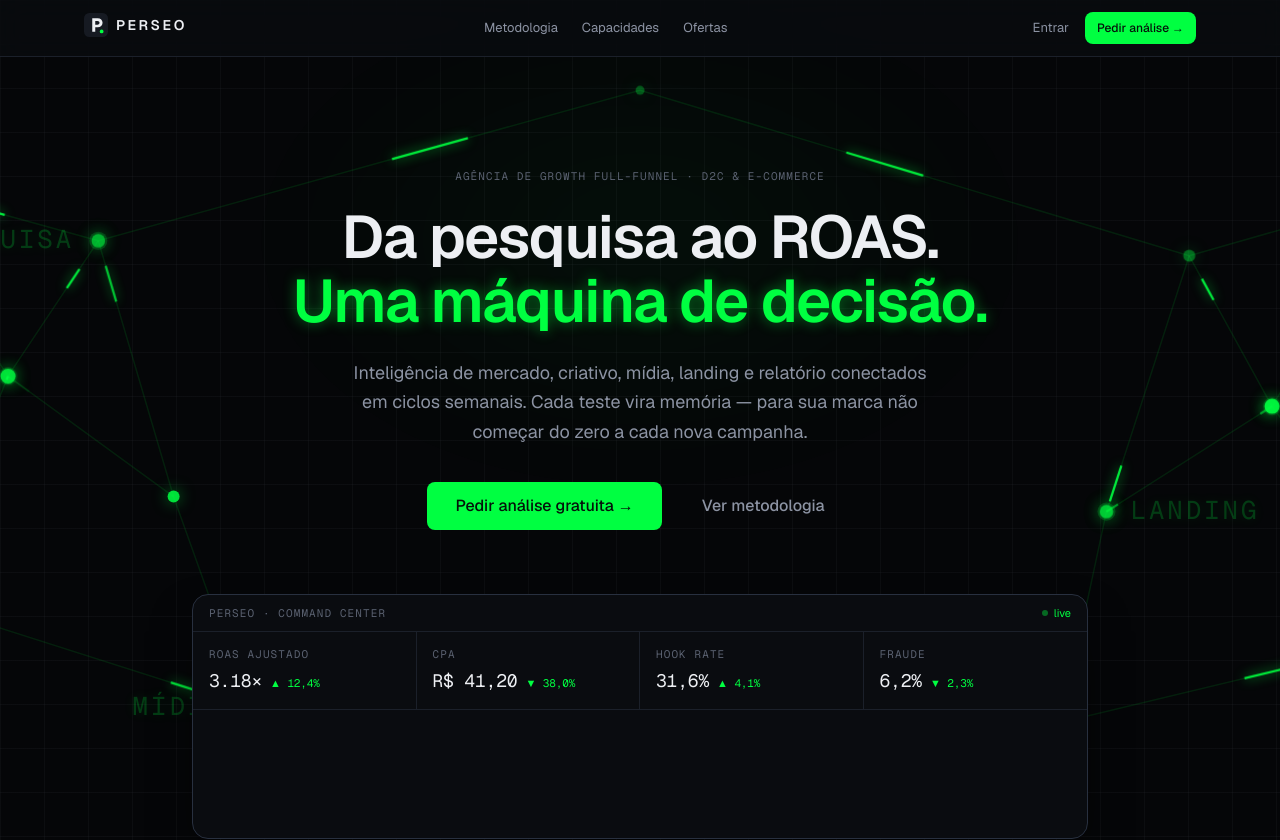
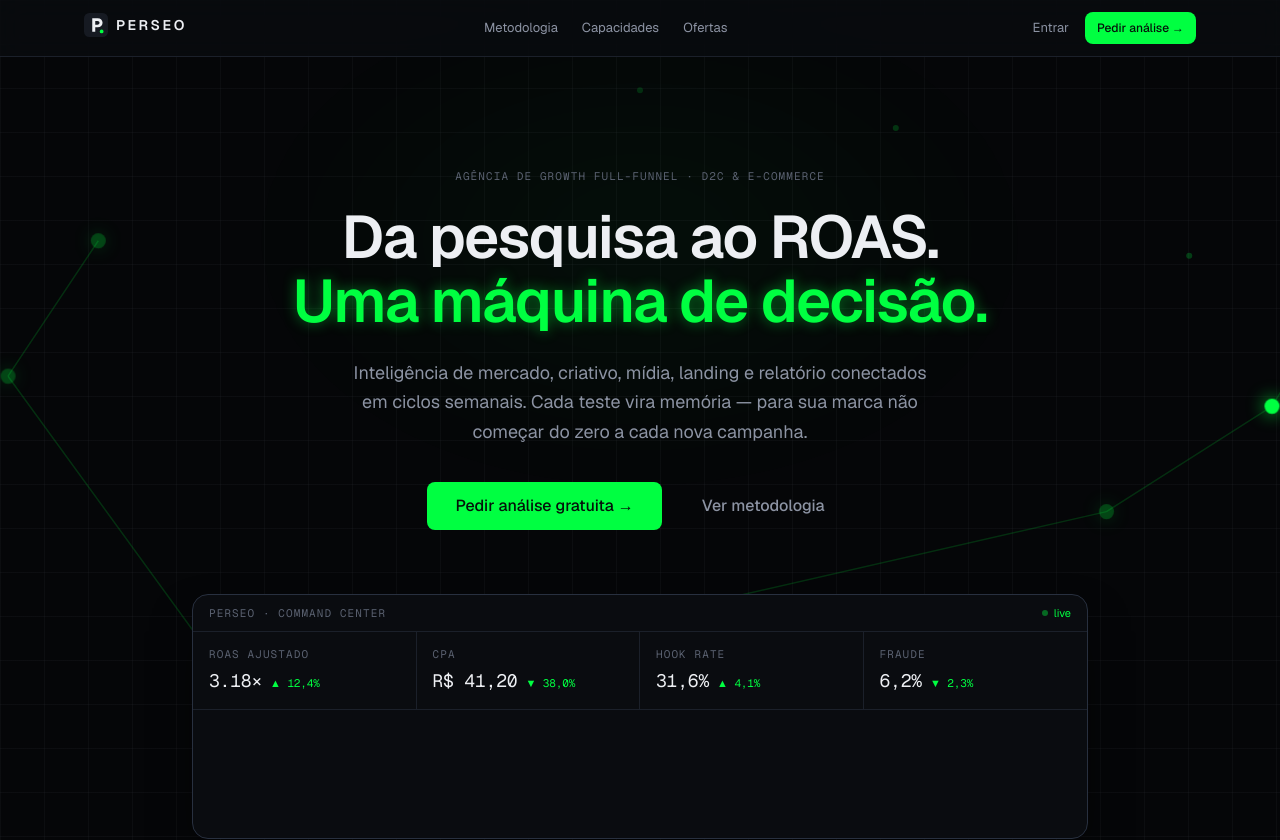
Before and after one commit to Eternorms/Perseo-Web, a Next.js app: page / in a window 1280 px wide. Shown: the top 840 px of the page. Built offline with nearby package versions, Linux system fonts and the light colour scheme; no server answers.

Commit message:
feat(landing): hero v04 — trilha logica do funil com pulso sequencial + rotulos azuis menores invisiveis ate acender

```diff
--- a/src/app/(public)/page.tsx
+++ b/src/app/(public)/page.tsx
@@ -50,83 +50,47 @@ function Hero() {
       />
       <div className="mem-graph pointer-events-none absolute inset-0" aria-hidden>
         <svg viewBox="0 0 1200 600" fill="none" preserveAspectRatio="xMidYMid slice" className="h-full w-full" style={{ overflow: "visible" }}>
-          <line className="mem-edge" x1="95" y1="120" x2="240" y2="160" />
-          <line className="mem-edge" x1="95" y1="120" x2="180" y2="250" />
-          <line className="mem-edge" x1="240" y1="160" x2="180" y2="250" />
-          <line className="mem-edge" x1="240" y1="160" x2="290" y2="330" />
-          <line className="mem-edge" x1="180" y1="250" x2="290" y2="330" />
-          <line className="mem-edge" x1="180" y1="250" x2="120" y2="400" />
-          <line className="mem-edge" x1="120" y1="400" x2="340" y2="470" />
-          <line className="mem-edge" x1="290" y1="330" x2="340" y2="470" />
-          <line className="mem-edge" x1="240" y1="160" x2="600" y2="60" />
-          <line className="mem-edge" x1="600" y1="60" x2="965" y2="170" />
-          <line className="mem-edge" x1="1105" y1="130" x2="965" y2="170" />
-          <line className="mem-edge" x1="965" y1="170" x2="1020" y2="270" />
-          <line className="mem-edge" x1="1105" y1="130" x2="1020" y2="270" />
-          <line className="mem-edge" x1="1020" y1="270" x2="910" y2="340" />
-          <line className="mem-edge" x1="965" y1="170" x2="910" y2="340" />
-          <line className="mem-edge" x1="910" y1="340" x2="880" y2="480" />
-          <line className="mem-edge" x1="1020" y1="270" x2="1130" y2="420" />
-          <line className="mem-edge" x1="880" y1="480" x2="1130" y2="420" />
-          <line className="mem-edge" x1="340" y1="470" x2="680" y2="545" />
-          <line className="mem-edge" x1="680" y1="545" x2="880" y2="480" />
-          <line className="mem-flow" pathLength="1" style={{ animationDelay: "0s" }} x1="95" y1="120" x2="240" y2="160" />
-          <line className="mem-flow" pathLength="1" style={{ animationDelay: "0.5s" }} x1="95" y1="120" x2="180" y2="250" />
-          <line className="mem-flow" pathLength="1" style={{ animationDelay: "1s" }} x1="240" y1="160" x2="180" y2="250" />
-          <line className="mem-flow" pathLength="1" style={{ animationDelay: "1.5s" }} x1="240" y1="160" x2="290" y2="330" />
-          <line className="mem-flow" pathLength="1" style={{ animationDelay: "2s" }} x1="180" y1="250" x2="290" y2="330" />
-          <line className="mem-flow" pathLength="1" style={{ animationDelay: "2.5s" }} x1="180" y1="250" x2="120" y2="400" />
-          <line className="mem-flow" pathLength="1" style={{ animationDelay: "3s" }} x1="120" y1="400" x2="340" y2="470" />
-          <line className="mem-flow" pathLength="1" style={{ animationDelay: "3.5s" }} x1="290" y1="330" x2="340" y2="470" />
-          <line className="mem-flow" pathLength="1" style={{ animationDelay: "4s" }} x1="240" y1="160" x2="600" y2="60" />
-          <line className="mem-flow" pathLength="1" style={{ animationDelay: "0.25s" }} x1="600" y1="60" x2="965" y2="170" />
-          <line className="mem-flow" pathLength="1" style={{ animationDelay: "0.75s" }} x1="1105" y1="130" x2="965" y2="170" />
-          <line className="mem-flow" pathLength="1" style={{ animationDelay: "1.25s" }} x1="965" y1="170" x2="1020" y2="270" />
-          <line className="mem-flow" pathLength="1" style={{ animationDelay: "1.75s" }} x1="1105" y1="130" x2="1020" y2="270" />
-          <line className="mem-flow" pathLength="1" style={{ animationDelay: "2.25s" }} x1="1020" y1="270" x2="910" y2="340" />
-          <line className="mem-flow" pathLength="1" style={{ animationDelay: "2.75s" }} x1="965" y1="170" x2="910" y2="340" />
-          <line className="mem-flow" pathLength="1" style={{ animationDelay: "3.25s" }} x1="910" y1="340" x2="880" y2="480" />
-          <line className="mem-flow" pathLength="1" style={{ animationDelay: "3.75s" }} x1="1020" y1="270" x2="1130" y2="420" />
-          <line className="mem-flow" pathLength="1" style={{ animationDelay: "4.25s" }} x1="880" y1="480" x2="1130" y2="420" />
-          <line className="mem-flow" pathLength="1" style={{ animationDelay: "1.1s" }} x1="340" y1="470" x2="680" y2="545" />
-          <line className="mem-flow" pathLength="1" style={{ animationDelay: "2.1s" }} x1="680" y1="545" x2="880" y2="480" />
-          <circle className="mem-node" style={{ animationDelay: "0s" }} cx="95" cy="120" r="4" />
-          <circle className="mem-node" style={{ animationDelay: "0.5s" }} cx="180" cy="250" r="5" />
-          <circle className="mem-node" style={{ animationDelay: "1s" }} cx="120" cy="400" r="3.5" />
-          <circle className="mem-node" style={{ animationDelay: "1.5s" }} cx="290" cy="330" r="4" />
-          <circle className="mem-node" style={{ animationDelay: "2s" }} cx="240" cy="160" r="4.5" />
-          <circle className="mem-node" style={{ animationDelay: "2.5s" }} cx="340" cy="470" r="3.5" />
-          <circle className="mem-node" style={{ animationDelay: "0.3s" }} cx="1105" cy="130" r="4" />
-          <circle className="mem-node" style={{ animationDelay: "0.8s" }} cx="1020" cy="270" r="5" />
-          <circle className="mem-node" style={{ animationDelay: "1.3s" }} cx="1130" cy="420" r="3.5" />
-          <circle className="mem-node" style={{ animationDelay: "1.8s" }} cx="910" cy="340" r="4.5" />
-          <circle className="mem-node" style={{ animationDelay: "2.3s" }} cx="965" cy="170" r="4" />
-          <circle className="mem-node" style={{ animationDelay: "2.8s" }} cx="880" cy="480" r="3.5" />
-          <circle className="mem-node" style={{ animationDelay: "3.2s" }} cx="600" cy="60" r="3" />
-          <circle className="mem-node" style={{ animationDelay: "0.6s" }} cx="680" cy="545" r="3" />
-          <g className="mem-step" style={{ animationDelay: "0s" }}>
-            <circle className="mem-step-dot" cx="240" cy="160" r="6" />
-            <text className="mem-step-label" x="224" y="165" textAnchor="end">PESQUISA</text>
+          <circle className="mem-node" style={{ animationDelay: "0s" }} cx="95" cy="120" r="2.5" />
+          <circle className="mem-node" style={{ animationDelay: "1.4s" }} cx="120" cy="400" r="2.5" />
+          <circle className="mem-node" style={{ animationDelay: "0.7s" }} cx="600" cy="60" r="2" />
+          <circle className="mem-node" style={{ animationDelay: "2.1s" }} cx="680" cy="545" r="2" />
+          <circle className="mem-node" style={{ animationDelay: "1.1s" }} cx="1130" cy="420" r="2.5" />
+          <circle className="mem-node" style={{ animationDelay: "2.8s" }} cx="965" cy="170" r="2" />
+          <circle className="mem-node" style={{ animationDelay: "1.8s" }} cx="450" cy="545" r="2" />
+          <circle className="mem-node" style={{ animationDelay: "0.4s" }} cx="770" cy="85" r="2" />
+          <line className="mem-path" x1="240" y1="160" x2="180" y2="250" />
+          <line className="mem-path" x1="180" y1="250" x2="340" y2="470" />
+          <line className="mem-path" x1="340" y1="470" x2="910" y2="340" />
+          <line className="mem-path" x1="910" y1="340" x2="1020" y2="270" />
+          <line className="mem-path" x1="1020" y1="270" x2="1105" y2="130" />
+          <line className="mem-path-flow" pathLength="1" style={{ animationDelay: "0.4s" }} x1="240" y1="160" x2="180" y2="250" />
+          <line className="mem-path-flow" pathLength="1" style={{ animationDelay: "1.7s" }} x1="180" y1="250" x2="340" y2="470" />
+          <line className="mem-path-flow" pathLength="1" style={{ animationDelay: "3s" }} x1="340" y1="470" x2="910" y2="340" />
+          <line className="mem-path-flow" pathLength="1" style={{ animationDelay: "4.3s" }} x1="910" y1="340" x2="1020" y2="270" />
+          <line className="mem-path-flow" pathLength="1" style={{ animationDelay: "5.6s" }} x1="1020" y1="270" x2="1105" y2="130" />
+          <g>
+            <circle className="mem-step-dot" style={{ animationDelay: "0s" }} cx="240" cy="160" r="5" />
+            <text className="mem-step-label" style={{ animationDelay: "0s" }} x="226" y="164" textAnchor="end">PESQUISA</text>
           </g>
-          <g className="mem-step" style={{ animationDelay: "1.1s" }}>
-            <circle className="mem-step-dot" cx="180" cy="250" r="6" />
-            <text className="mem-step-label" x="164" y="255" textAnchor="end">CRIATIVO</text>
+          <g>
+            <circle className="mem-step-dot" style={{ animationDelay: "1.3s" }} cx="180" cy="250" r="5" />
+            <text className="mem-step-label" style={{ animationDelay: "1.3s" }} x="166" y="254" textAnchor="end">CRIATIVO</text>
           </g>
-          <g className="mem-step" style={{ animationDelay: "2.2s" }}>
-            <circle className="mem-step-dot" cx="340" cy="470" r="6" />
-            <text className="mem-step-label" x="324" y="475" textAnchor="end">MÍDIA</text>
+          <g>
+            <circle className="mem-step-dot" style={{ animationDelay: "2.6s" }} cx="340" cy="470" r="5" />
+            <text className="mem-step-label" style={{ animationDelay: "2.6s" }} x="326" y="474" textAnchor="end">MÍDIA</text>
           </g>
-          <g className="mem-step" style={{ animationDelay: "3.3s" }}>
-            <circle className="mem-step-dot" cx="910" cy="340" r="6" />
-            <text className="mem-step-label" x="926" y="345" textAnchor="start">LANDING</text>
+          <g>
+            <circle className="mem-step-dot" style={{ animationDelay: "3.9s" }} cx="910" cy="340" r="5" />
+            <text className="mem-step-label" style={{ animationDelay: "3.9s" }} x="924" y="344" textAnchor="start">LANDING</text>
           </g>
-          <g className="mem-step" style={{ animationDelay: "4.4s" }}>
-            <circle className="mem-step-dot" cx="1020" cy="270" r="6" />
-            <text className="mem-step-label" x="1036" y="275" textAnchor="start">RELATÓRIO</text>
+          <g>
+            <circle className="mem-step-dot" style={{ animationDelay: "5.2s" }} cx="1020" cy="270" r="5" />
+            <text className="mem-step-label" style={{ animationDelay: "5.2s" }} x="1034" y="274" textAnchor="start">RELATÓRIO</text>
           </g>
-          <g className="mem-step" style={{ animationDelay: "5.5s" }}>
-            <circle className="mem-step-dot" cx="1105" cy="130" r="6" />
-            <text className="mem-step-label" x="1121" y="135" textAnchor="start">ROAS</text>
+          <g>
+            <circle className="mem-step-dot" style={{ animationDelay: "6.5s" }} cx="1105" cy="130" r="5" />
+            <text className="mem-step-label" style={{ animationDelay: "6.5s" }} x="1119" y="134" textAnchor="start">ROAS</text>
           </g>
         </svg>
       </div>
```
Also changed, not shown: src/app/globals.css (+59 -56 lines).
